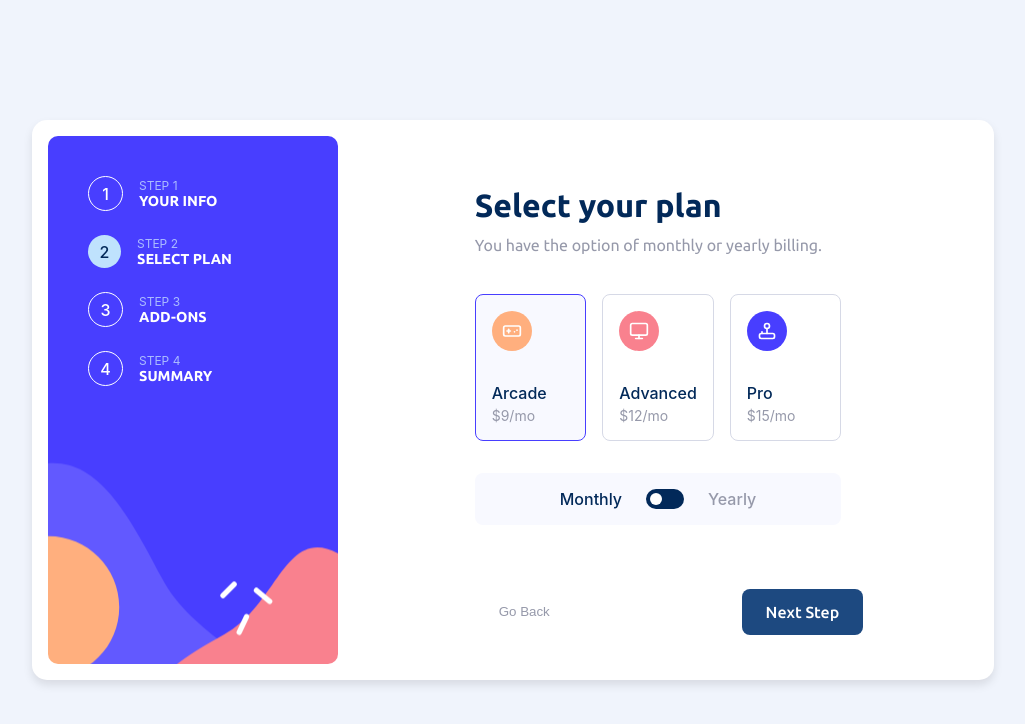
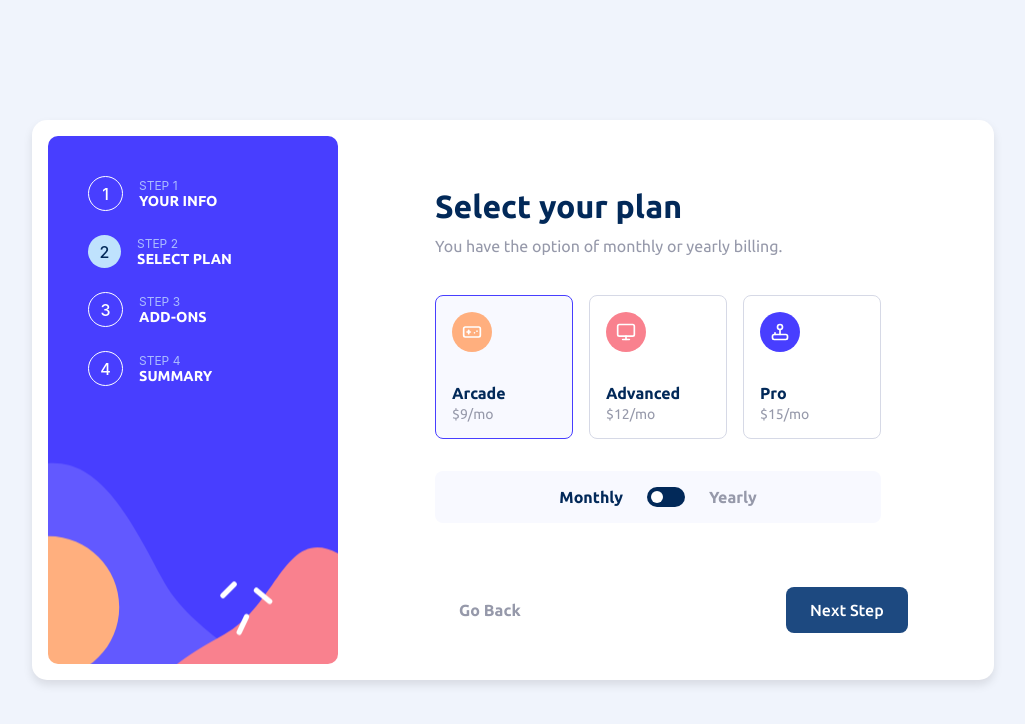
Before and after one commit to AbhirajkarBajpai/MultiStepForm, a React (Create React App) app: page / in a window 1280 px wide. Both pictures are taken after typing "Sample", "name@example.com", "5551234" into the empty fields and a click on the button "Next Step". Shown: the top 724 px of the page, without its empty margins (127-1152 px from the left). Built offline with nearby package versions, Linux system fonts and the light colour scheme.

Commit message:
page 2 done

```diff
--- a/src/styles/FormScreen.module.css
+++ b/src/styles/FormScreen.module.css
@@ -108,4 +108,10 @@
     color: #9699aa;
     background: none;
     border: none;
+    font-size: 1rem;
+    font-family: 'Ubuntu Bold';
   }
+
+  .backButton:hover{
+    color: #1d4980;
+  }
--- a/src/styles/PlanSelection.module.css
+++ b/src/styles/PlanSelection.module.css
@@ -1,13 +1,14 @@
 .planGrid {
     display: grid;
     grid-template-columns: repeat(3, 1fr);
-    gap: 1rem;
+    gap: 1.25vw;
     margin-bottom: 2rem;
   }
 
   .planCard {
     border: 1px solid #d6d9e6;
     border-radius: 8px;
+    width: 13vh;
     padding: 1rem;
     cursor: pointer;
     transition: all 0.2s ease;
@@ -46,19 +47,22 @@
 
   .planName {
     color: #022959;
-    font-weight: 500;
+    /* font-weight: 500; */
     margin-bottom: 0.25rem;
+    font-family:'Ubuntu Bold';
   }
 
   .planPrice {
     color: #9699aa;
     font-size: 0.875rem;
+    font-family:'Ubuntu';
   }
 
   .freeMonths {
     color: #022959;
     font-size: 0.75rem;
     margin-top: 0.25rem;
+    font-family:'Ubuntu Medium';
   }
 
   .toggleContainer {
@@ -75,10 +79,12 @@
   .toggleLabel {
     color: #9699aa;
     font-weight: 500;
+    font-family: 'Ubuntu Bold';
   }
 
   .toggleLabel.active {
     color: #022959;
+    font-family: 'Ubuntu Bold';
   }
 
   .toggle {
```
